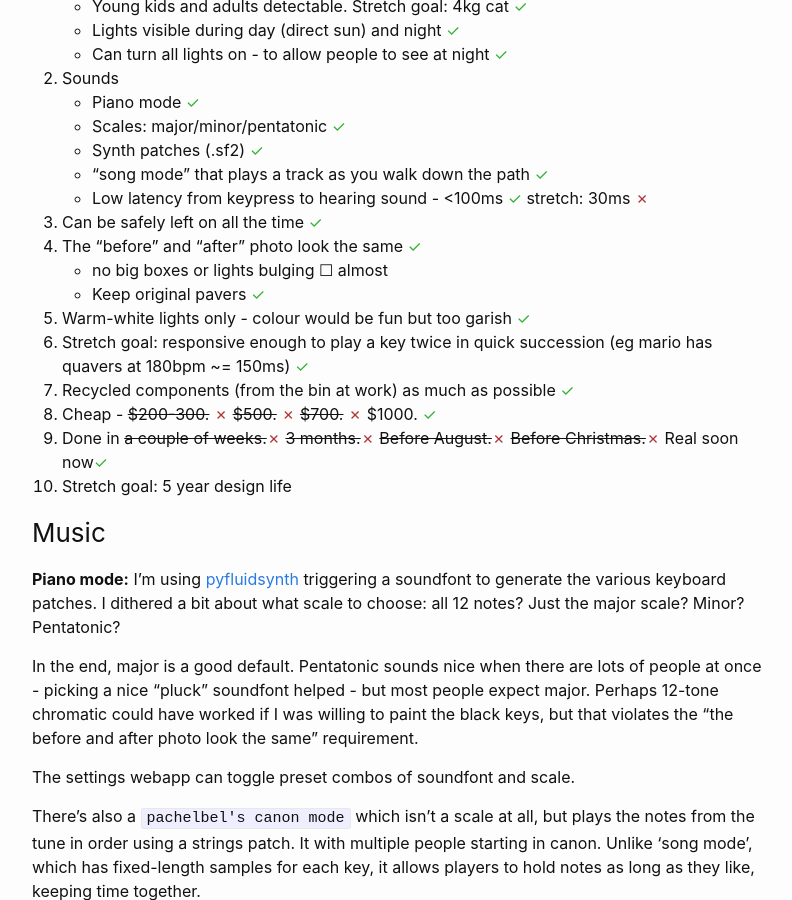
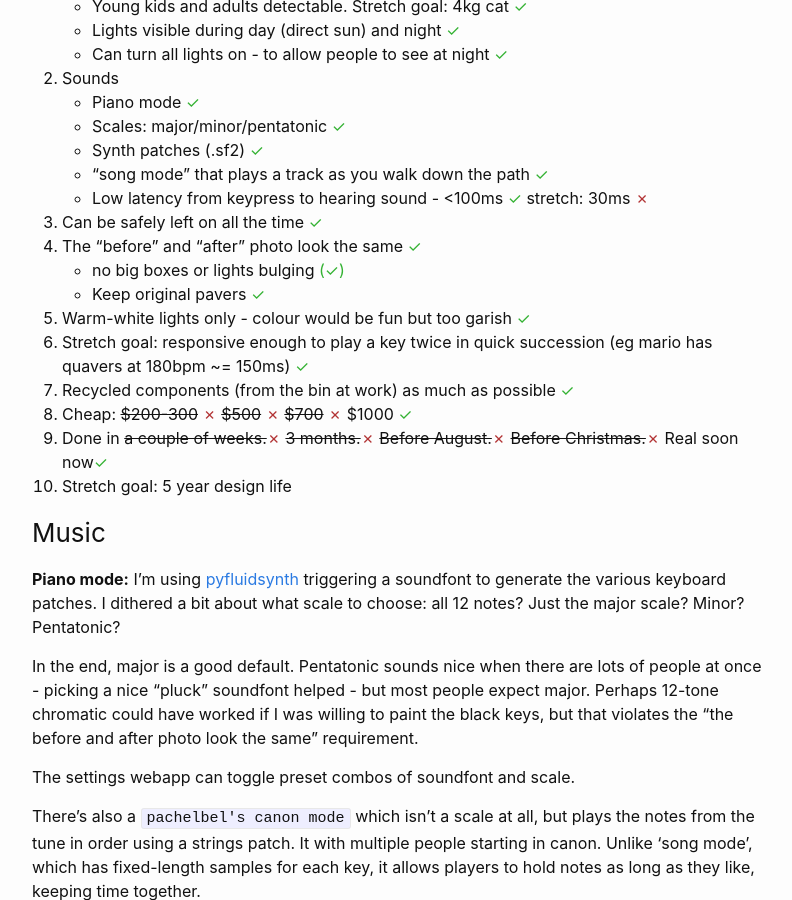
Before and after one commit to mattyyeung/mattyyeung.github.io, a Jekyll site: the page built from piano-path.md, in a window 1280 px wide and 900 px high, scrolled down 4255 px. Shown: the whole window, without its empty margins (238-1030 px from the left). Built offline with Jekyll 4.4.1, drawn with Linux system fonts in a browser that asks for light colours.

Commit message:
pianopath

```diff
--- a/piano-path.md
+++ b/piano-path.md
@@ -120,12 +120,12 @@ Sure! All the design files are on github, CC-NC-BY license. Send me a photo I'd
     - Low latency from keypress to hearing sound - <100ms  <span class="green-text">✓</span>  stretch: 30ms <span class="red-text">✗</span>
 1. Can be safely left on all the time  <span class="green-text">✓</span>
 1. The "before" and "after" photo look the same   <span class="green-text">✓</span>
-    - no big boxes or lights bulging  ☐ almost
+    - no big boxes or lights bulging  <span class="green-text">(✓)</span>
     - Keep original pavers  <span class="green-text">✓</span>
 1. Warm-white lights only - colour would be fun but too garish  <span class="green-text">✓</span>
 1. Stretch goal: responsive enough to play a key twice in quick succession (eg mario has quavers at 180bpm ~= 150ms)  <span class="green-text">✓</span>
 1. Recycled components (from the bin at work) as much as possible  <span class="green-text">✓</span>
-1. Cheap - <s>$200-300.</s> <span class="red-text">✗</span>  <s>$500.</s> <span class="red-text">✗</span>  <s>$700.</s> <span class="red-text">✗</span>  $1000. <span class="green-text">✓</span>
+1. Cheap: <s>$200-300</s> <span class="red-text">✗</span>  <s>$500</s> <span class="red-text">✗</span>  <s>$700</s> <span class="red-text">✗</span>  $1000 <span class="green-text">✓</span>
 1. Done in <s>a couple of weeks.</s><span class="red-text">✗</span>  <s>3 months.</s><span class="red-text">✗</span>  <s>Before August.</s><span class="red-text">✗</span>  <s>Before Christmas.</s><span class="red-text">✗</span> Real soon now<span class="green-text">✓</span>
 1. Stretch goal: 5 year design life
 
```
Also changed, not shown: other parts of piano-path.md (+1 -1 lines), assets/deterministic-quoting/2.png.
